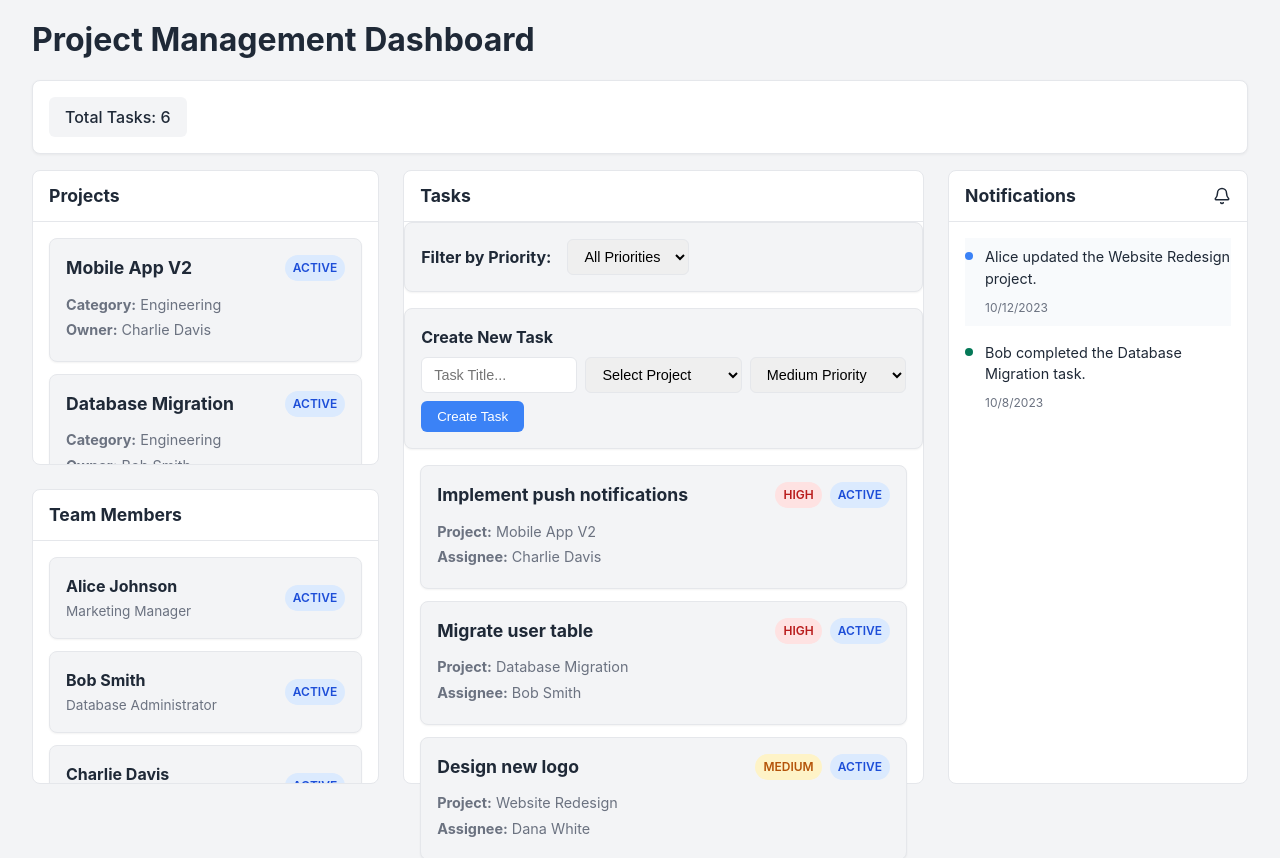
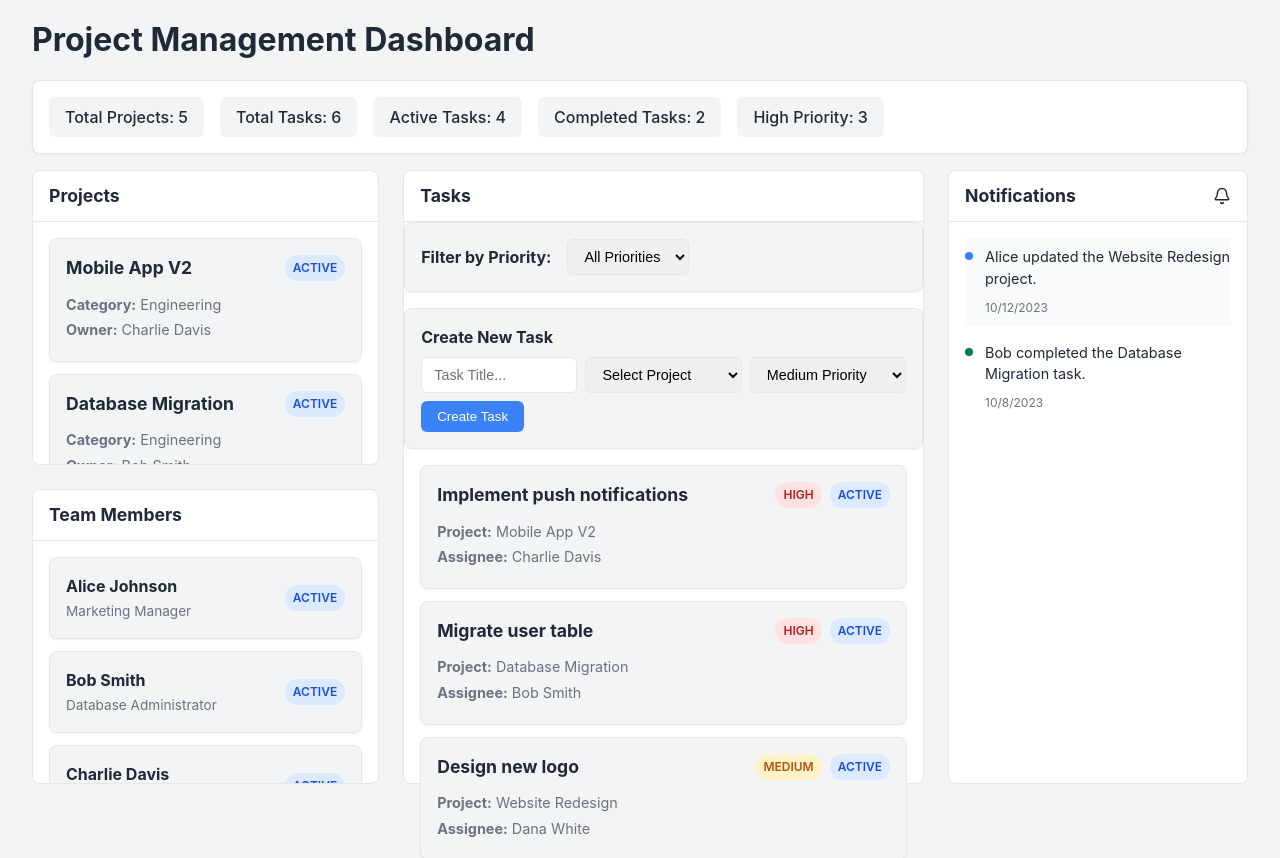
Before and after one commit to sameershaik787/labpractical, a React app: page / in a window 1280 px wide. Shown: the top 858 px of the page. Built offline with nearby package versions, Linux system fonts and the light colour scheme; the HTML template or start-up script is replaced by a standard one.

Commit message:
feat(ui): display active tasks and dashboard statistics cards

```diff
--- a/src/components/Dashboard.jsx
+++ b/src/components/Dashboard.jsx
@@ -43,7 +43,19 @@ function Dashboard() {
                 <div className="dashboard-controls">
                     {/* Developers will add UI controls here: Project Search, Filters, Stats UI, Sorting UI */}
                     <div className="stat-card">
+                        <span>Total Projects: {stats.totalProjects}</span>
+                    </div>
+                    <div className="stat-card">
                         <span>Total Tasks: {stats.totalTasks}</span>
+                    </div>
+                    <div className="stat-card">
+                        <span>Active Tasks: {stats.activeTasks}</span>
+                    </div>
+                    <div className="stat-card">
+                        <span>Completed Tasks: {stats.completedTasks}</span>
+                    </div>
+                    <div className="stat-card">
+                        <span>High Priority: {stats.highPriorityTasks}</span>
                     </div>
                 </div>
             </header>
```
